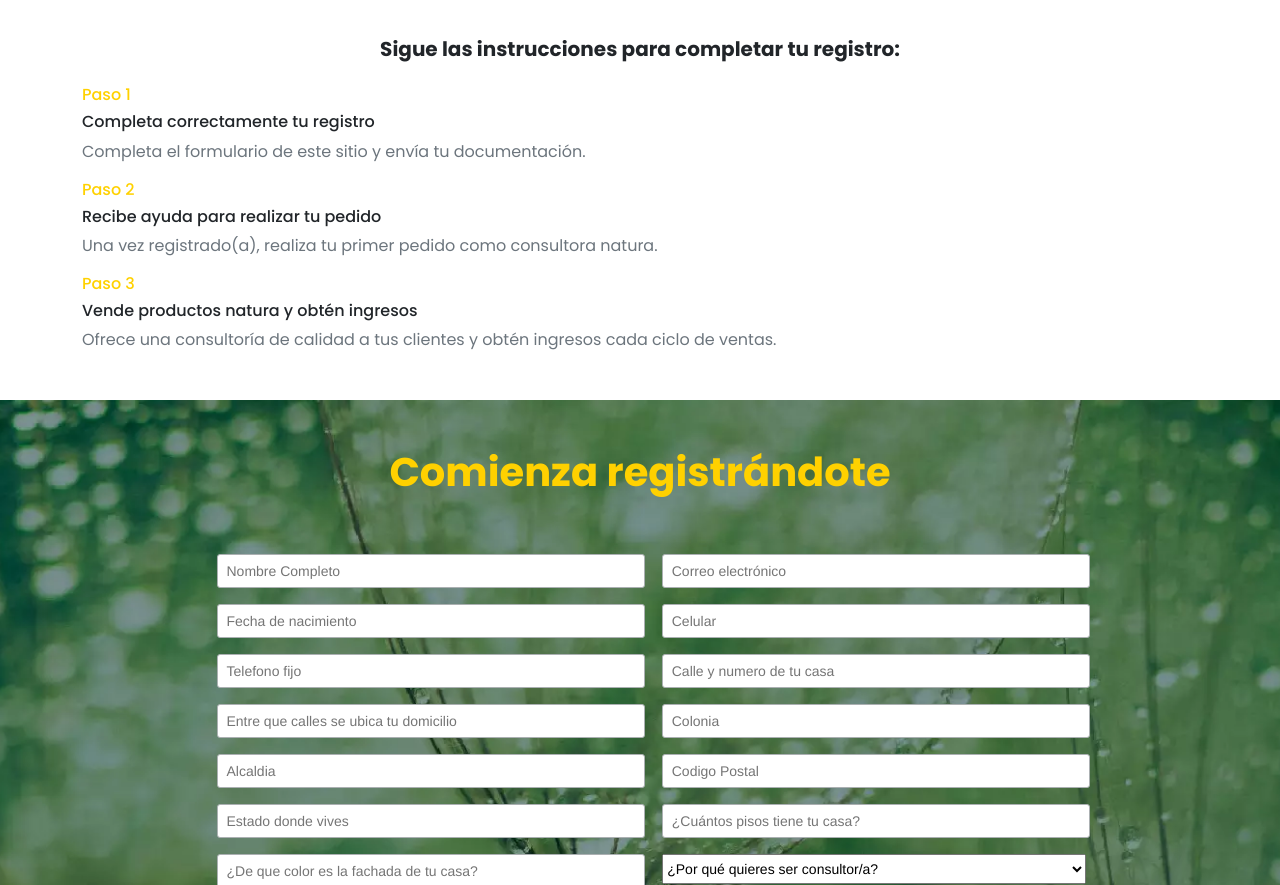
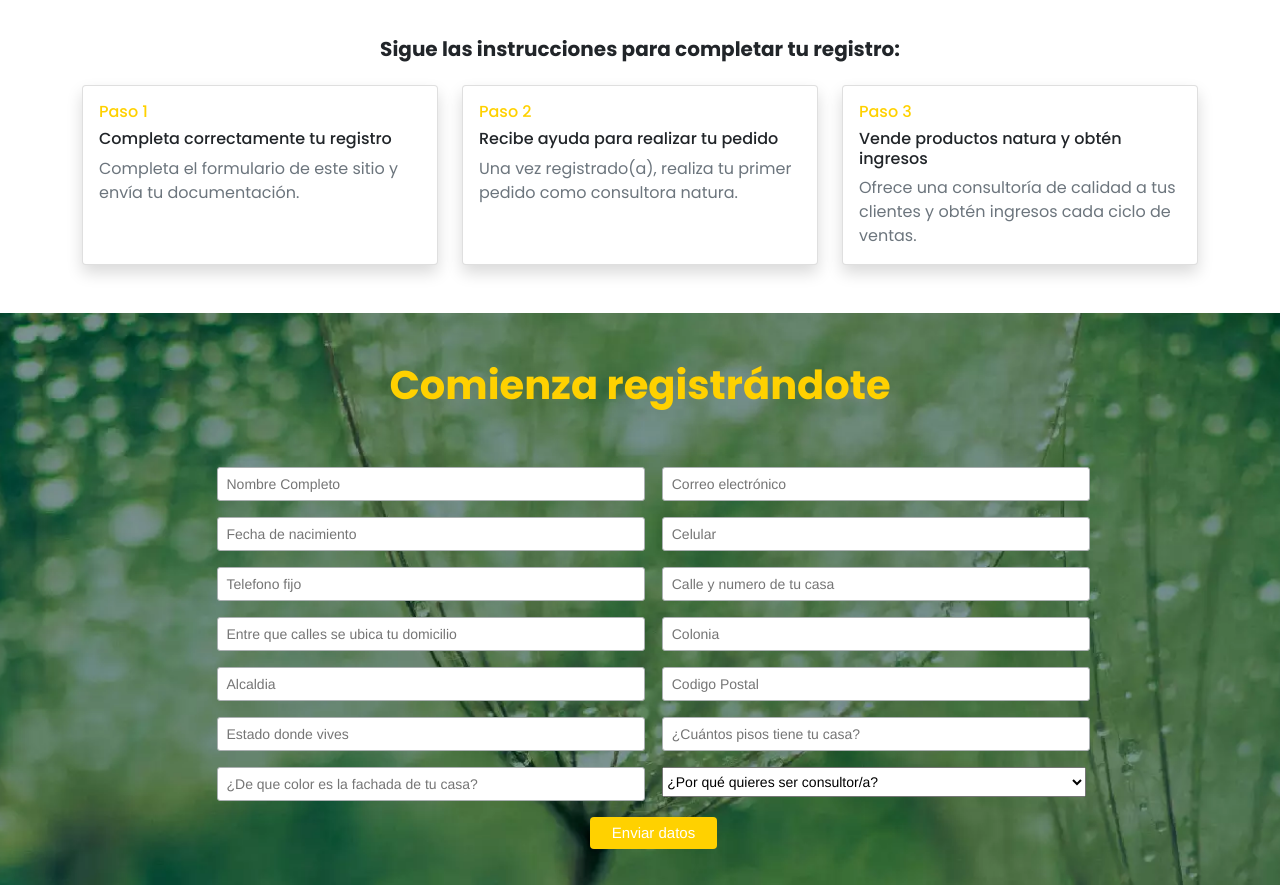
Before and after one commit to carlceca05/quierovendernatura, a plain HTML site: page index.html in a window 1280 px wide. Shown: the part 3276-4161 px from the top of the page. Drawn offline with nearby package versions, Linux system fonts and the light colour scheme.

Commit message:
10/02/22  13:02

```diff
--- a/index.html
+++ b/index.html
@@ -319,17 +319,35 @@
                 <div class="col fondito pt-3 rounded-end">
                     <h5 class="fs-5 fw-bolder mb-4 text-center">Sigue las instrucciones para completar tu registro:</h5>
                     <div class="row ">
+                        <div class="col">
+                        <div class="card shadow h-100">
+                            <div class="card-body">
                                 <h6 class="text-primary"> Paso 1 </h6>
                                 <h6 class="card-title">Completa correctamente tu registro</h6>
                                 <p class="card-text text-muted">Completa el formulario de este sitio y envía tu documentación.</p>
+                            </div>
+                        </div>
+                    </div>
+                    <div class="col">
+                        <div class="card shadow h-100">
+                            <div class="card-body">
                                 <h6 class="text-primary"> Paso 2 </h6>
                                 <h6 class="card-title">Recibe ayuda para realizar tu pedido</h6>
                                 <p class="card-text text-muted">Una vez registrado(a), realiza tu primer pedido como
                                     consultora natura.</p>
+                            </div>
+                        </div>
+                    </div>
+                        <div class="col">
+                            <div class="card shadow h-100">
+                                <div class="card-body">
                                     <h6 class="text-primary"> Paso 3 </h6>
                                     <h6 class="card-title">  Vende productos natura y obtén ingresos</h6>
                                     <p class="card-text text-muted">Ofrece una consultoría de calidad a tus clientes y obtén
                                         ingresos cada ciclo de ventas.</p>
+                                </div>
+                            </div>
+                        </div>
                     </div>
                 </div>
             </div>
--- a/sass/custom.scss
+++ b/sass/custom.scss
@@ -108,5 +108,6 @@
 $primary: #ffd100;
 $secondary: #f0f0f0;
 $success: #cccccc;
+$danger:#f3a776 ;
 
 @import "../node_modules/bootstrap/scss/bootstrap";
```
Also changed, not shown: sass/custom.css, 1 other file. Lines whose indentation alone changed are shown as unchanged.
